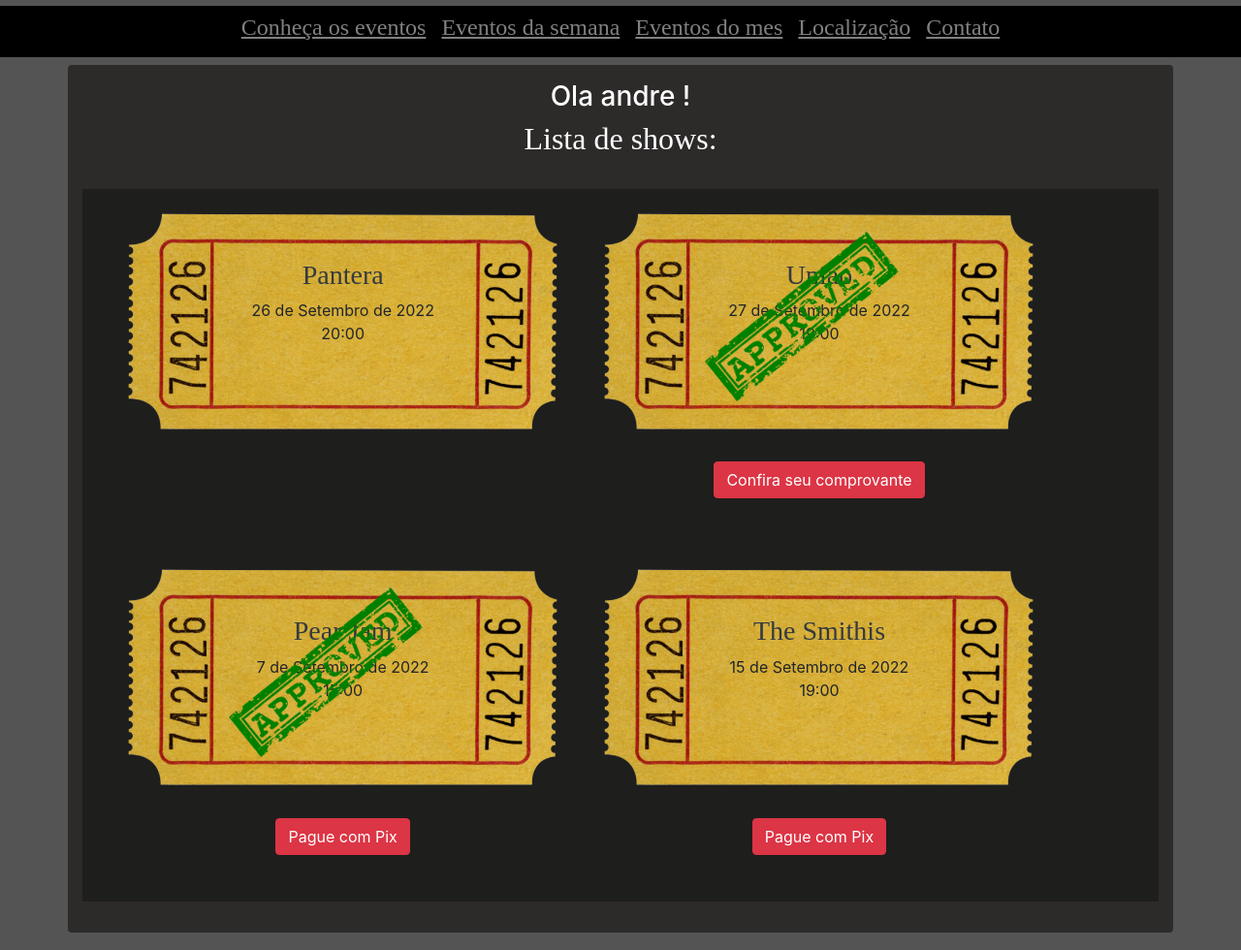
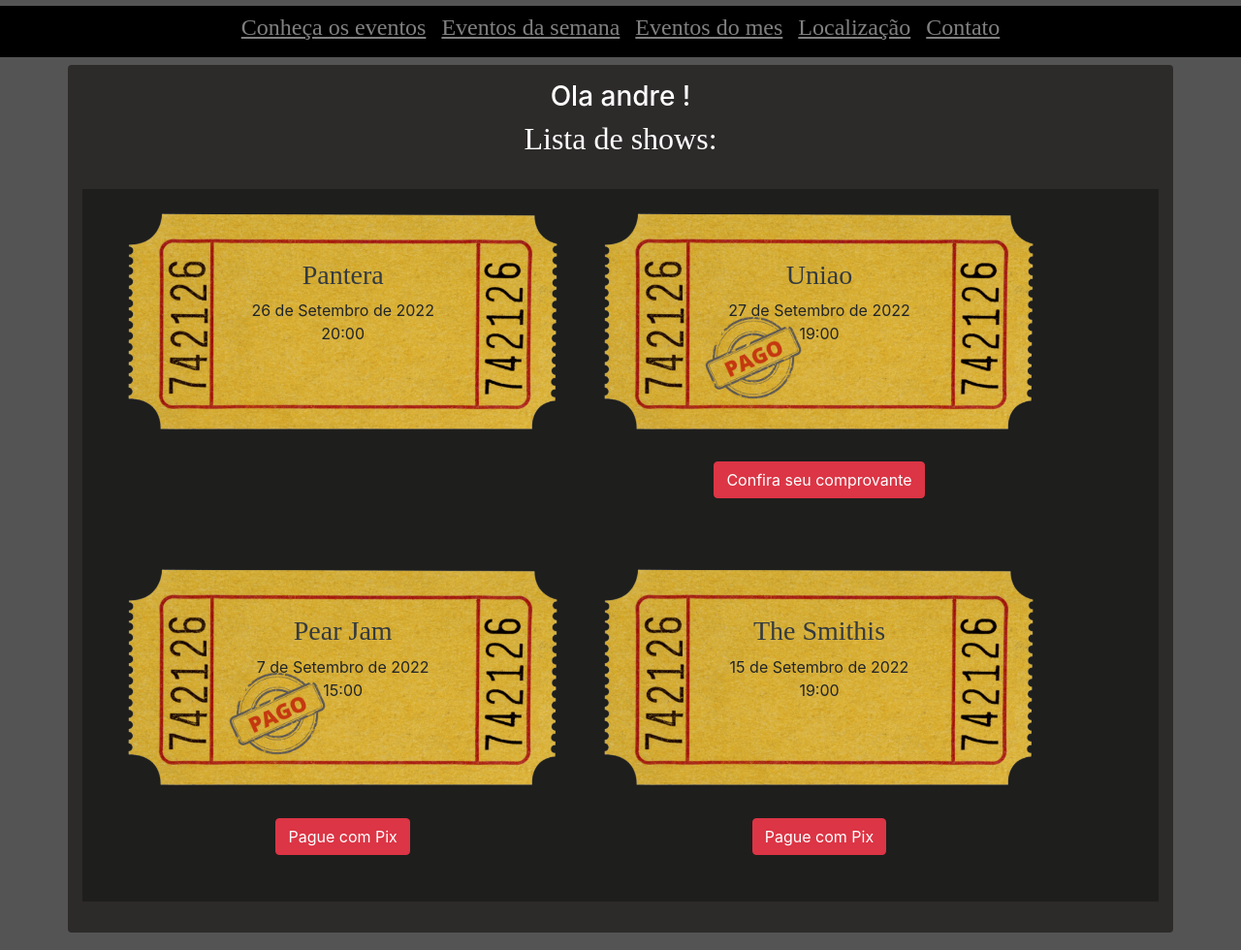
Before and after one commit to andregeraseev/hocusf, a Django app: page /dashboard in a window 1280 px wide. Shown: the part 242-1222 px from the top of the page at 97% size. Run offline with Django 4.2, Linux system fonts and the light colour scheme; a user stored in the database is signed in; data comes from the database, SQL or seed files in the repository; some libraries are stand-ins or nearby versions; some web fonts are replaced.

Commit message:
minha area

```diff
--- a/templates/dashboard.html
+++ b/templates/dashboard.html
@@ -29,8 +29,8 @@
                                 {{ evento.lista_reserva.horario_do_show }}
                                 <br class="d-none d-lg-block"><br class="d-none d-lg-block"><br class="d-none d-lg-block"><br class="d-none d-lg-block"><br>
                             {% if evento.pagamento %}
-                            <div style='position:absolute; top:20px; left:20px;'>
-                                <img src= "{% static 'aprovado.png' %}" class="img-fluid "  style="float:rigth;width:200px" >
+                            <div style='position:absolute; top:100px; left:20px;'>
+                                <img src= "{% static 'ico_pag.png' %}" class="img-fluid "  style="float:rigth;width:100px" >
                             </div>
                             {% endif %}
                         </div>
```
Also changed, not shown: static/ico_pag.png (added), static/ico_pago.png (deleted).
